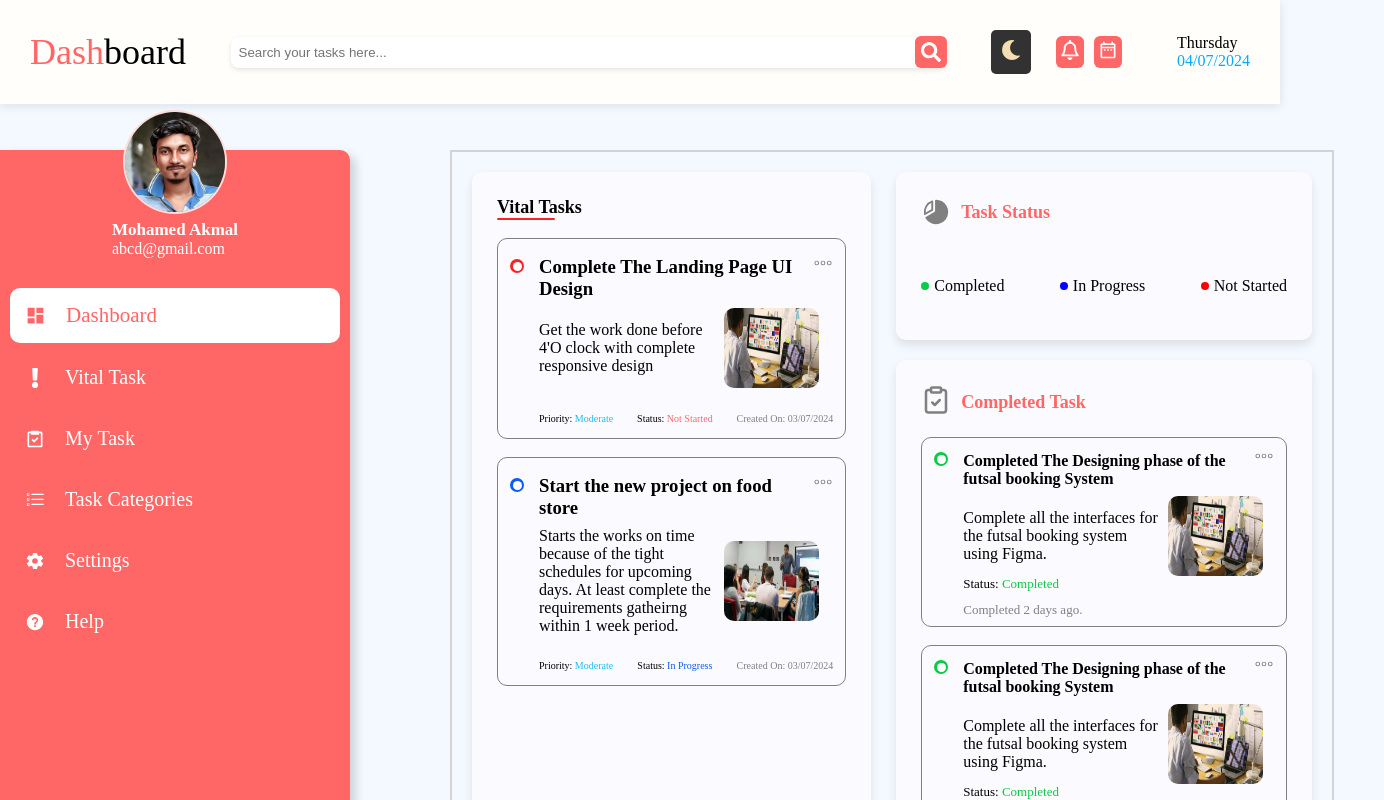
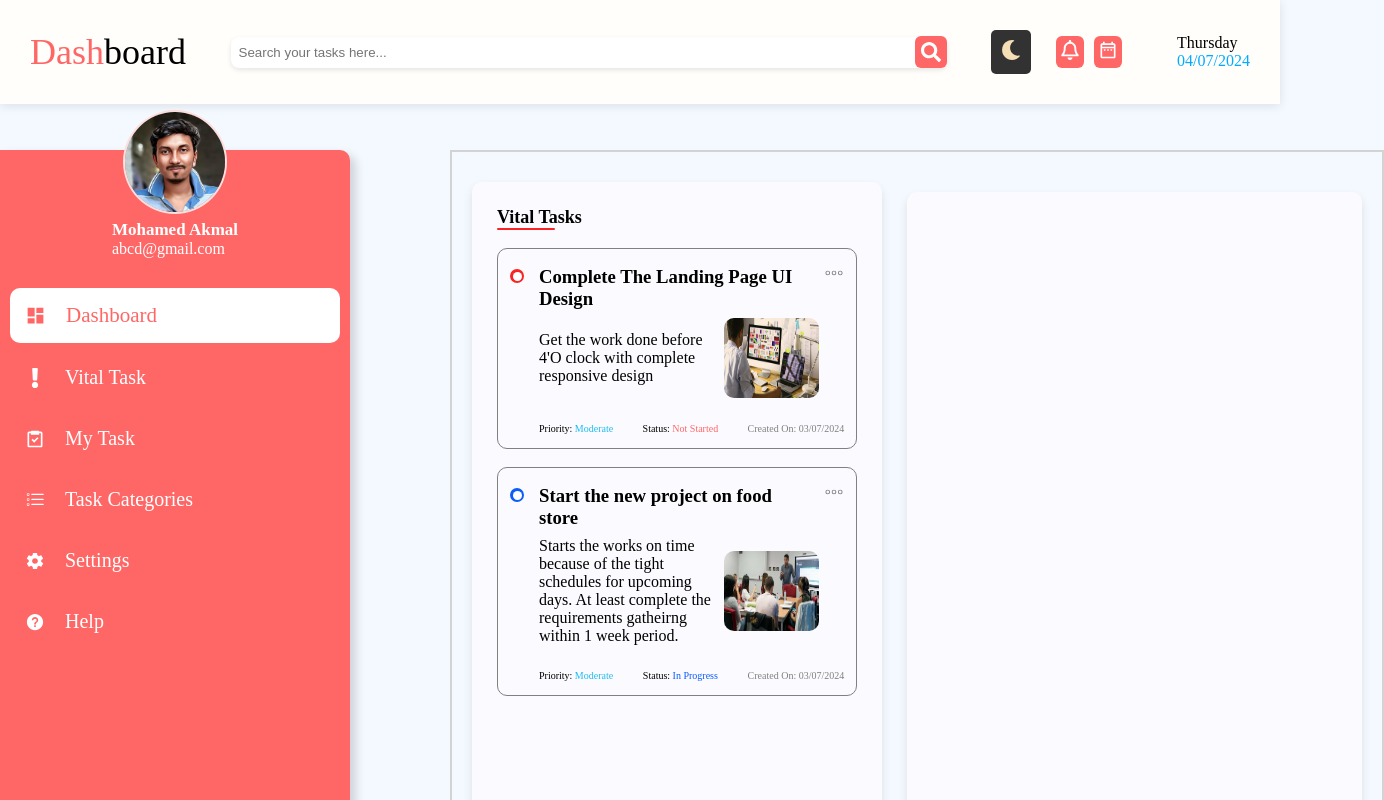
Before and after one commit to Akmal1796/ToDoApp, a React (Vite) app: page / in a window 1280 px wide. Shown: the top 800 px of the page, 1384 px wide, since content can reach past the window. Built offline with nearby package versions, Linux system fonts and the light colour scheme.

Commit message:
Started the working on the Vital Tasks section's right section

```diff
--- a/src/Components/VitalTask.css
+++ b/src/Components/VitalTask.css
@@ -1,6 +1,6 @@
 .tasks-container {
     display: flex;
-    align-items: start;
+    align-items: center;
     justify-content: space-between;
     position: absolute;
     top: 150px;
@@ -185,12 +185,14 @@
 /* Progress Bar section Styles */
 
 .completed-tasks-container {
-    border: none;
+    height: 650px;
     background-color: rgb(251, 251, 255);
     box-shadow: 0 5px 10px rgba(0, 0, 0, 0.1);
-    padding: 25px 25px 41px 25px;
+    padding: 25px;
     border-radius: 10px;
-    margin-top: 20px;
+    width: 420px;
+    border: none;
+    margin-left: 25px;
 }
 
 .completed-tasks {
@@ -205,71 +207,6 @@
     width: 420px;
     border: none;
     margin-left: 25px;
-}
-
-.progress-bar-container {
-    border: none;
-    background-color: rgb(251, 251, 255);
-    box-shadow: 0 5px 10px rgba(0, 0, 0, 0.1);
-    padding: 25px 25px 45px 25px;
-    border-radius: 10px;
-}
-
-.progress-bar-header div {
-    display: flex;
-    align-items: center;
-    margin-bottom: 35px;
-}
-
-.progress-bar-header span {
-    font-size: 18px;
-    font-weight: bold;
-    margin-left: 10px;
-    color: #FF6767;
-}
-
-.progress-bars {
-    display: flex;
-    align-items: center;
-    justify-content: space-between;
-}
-
-.progress-bars div {
-    display: flex;
-    flex-direction: column;
-    align-items: center;
-}
-
-.prograss-bar-tip-container {
-    display: flex;
-    align-items: center;
-    justify-content: space-between;
-    margin-top: 15px;
-}
-
-.prograss-bar-tip {
-    display: flex;
-    flex-direction: row;
-    align-items: center;
-}
-
-.prograss-bar-tip span {
-    width: 8px;
-    height: 8px;
-    border-radius: 50%;
-    margin-right: 5px;
-}
-
-.complete-bar {
-    background-color: rgb(9, 204, 70);
-}
-
-.inprogess-bar {
-    background-color: blue;
-}
-
-.notstarted-bar {
-    background-color: red;
 }
 
 .completion-task-header > div {
--- a/src/Components/VitalTask.jsx
+++ b/src/Components/VitalTask.jsx
@@ -78,81 +78,7 @@ const VitalTask = () => {
 
       </div>
 
-    <div className='task-status'>
-
-      <div className='progress-bar-container'>
-        <div className="progress-bar-header">
-          <div>
-            <PiChartPieSliceFill size={30} color='gray'/><span>Task Status</span>
-          </div>
-        </div>
-        <div className='progress-bars'>
-        </div>
-        <div className='prograss-bar-tip-container'>
-          <div className='prograss-bar-tip'><span className='complete-bar'></span>Completed</div>
-          <div className='prograss-bar-tip'><span className='inprogess-bar'></span>In Progress</div>
-          <div className='prograss-bar-tip'><span className='notstarted-bar'></span>Not Started</div>
-        </div>
-      </div>
-
       <div className='completed-tasks-container'>
-
-        <div className='completion-task-header'>
-          <div>
-            <div><LuClipboardCheck size={30} color='gray'/></div>
-            <span>Completed Task</span>
-          </div>
-        </div>
-
-        <div className='completed-tasks'>
-          <div className='completion-content-header'>
-            <div className='completion-bullet-header'>
-              <div className="outer-circle-complete-task">
-                <div className="inner-circle"></div>
-              </div>
-              <h4>Completed The Designing phase of the futsal booking System</h4>
-            </div>
-            <div><PiDotsThreeOutlineLight size={20} color='gray'/></div>
-          </div>
-          <div className='completion-content'>
-            <p>Complete all the interfaces for the futsal booking system using Figma.</p>
-            <img src={UIDesign} className='todo-img'/>
-          </div>
-          <div className='completion-status'>
-            <div className='status-completion'>
-              <p>Status: <span>Completed</span></p>
-            </div>
-            <div className='status-date'>
-              <p>Completed 2 days ago.</p>
-            </div>
-          </div>
-        </div>
-
-        <div className='completed-tasks'>
-          <div className='completion-content-header'>
-            <div className='completion-bullet-header'>
-              <div className="outer-circle-complete-task">
-                <div className="inner-circle"></div>
-              </div>
-              <h4>Completed The Designing phase of the futsal booking System</h4>
-            </div>
-            <div><PiDotsThreeOutlineLight size={20} color='gray'/></div>
-          </div>
-          <div className='completion-content'>
-            <p>Complete all the interfaces for the futsal booking system using Figma.</p>
-            <img src={UIDesign} className='todo-img'/>
-          </div>
-          <div className='completion-status'>
-            <div className='status-completion'>
-              <p>Status: <span>Completed</span></p>
-            </div>
-            <div className='status-date'>
-              <p>Completed 2 days ago.</p>
-            </div>
-          </div>
-        </div>
-      </div>
-
       </div>
     </div>
   )
```
Lines whose indentation alone changed are shown as unchanged.
